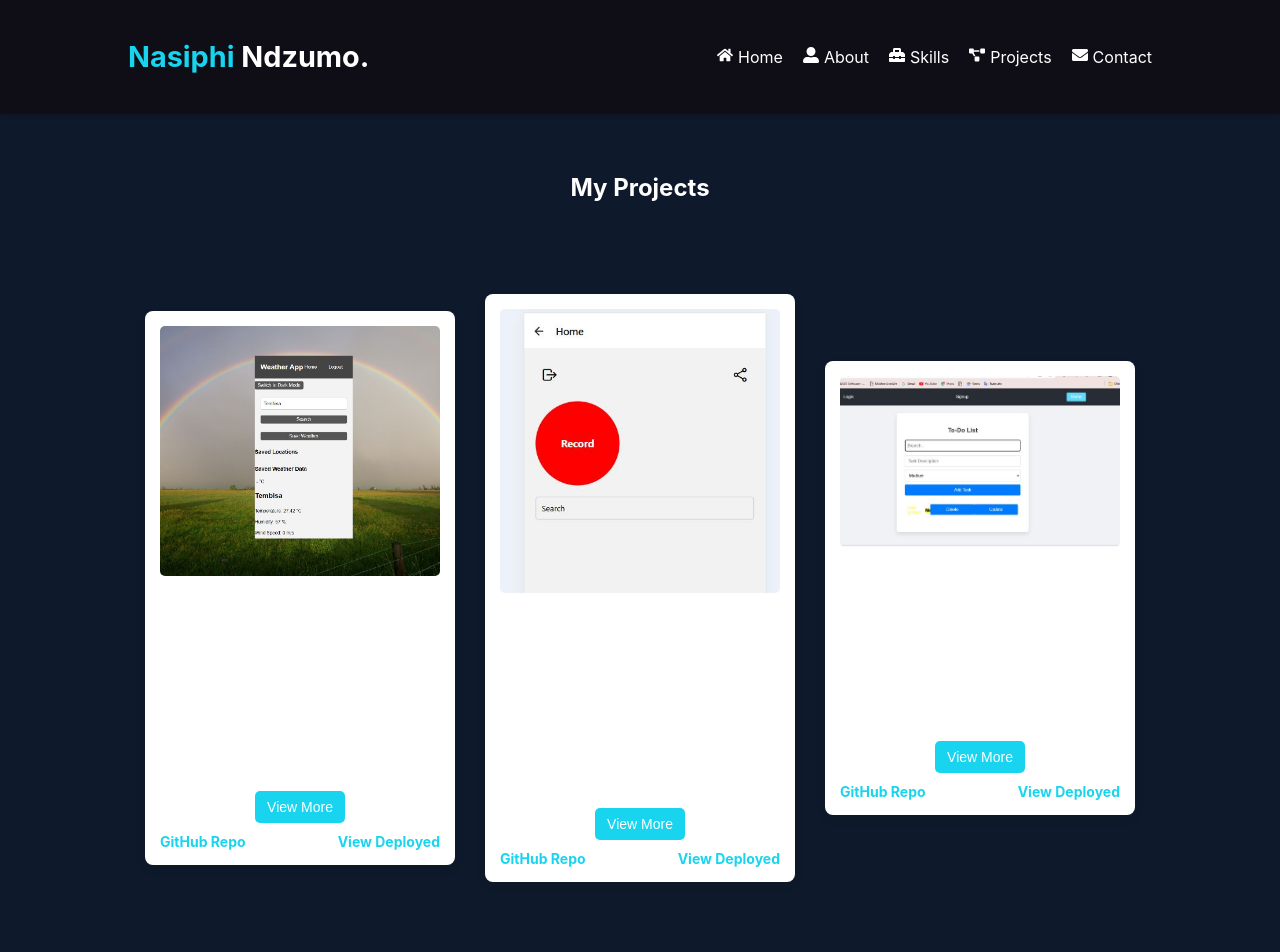
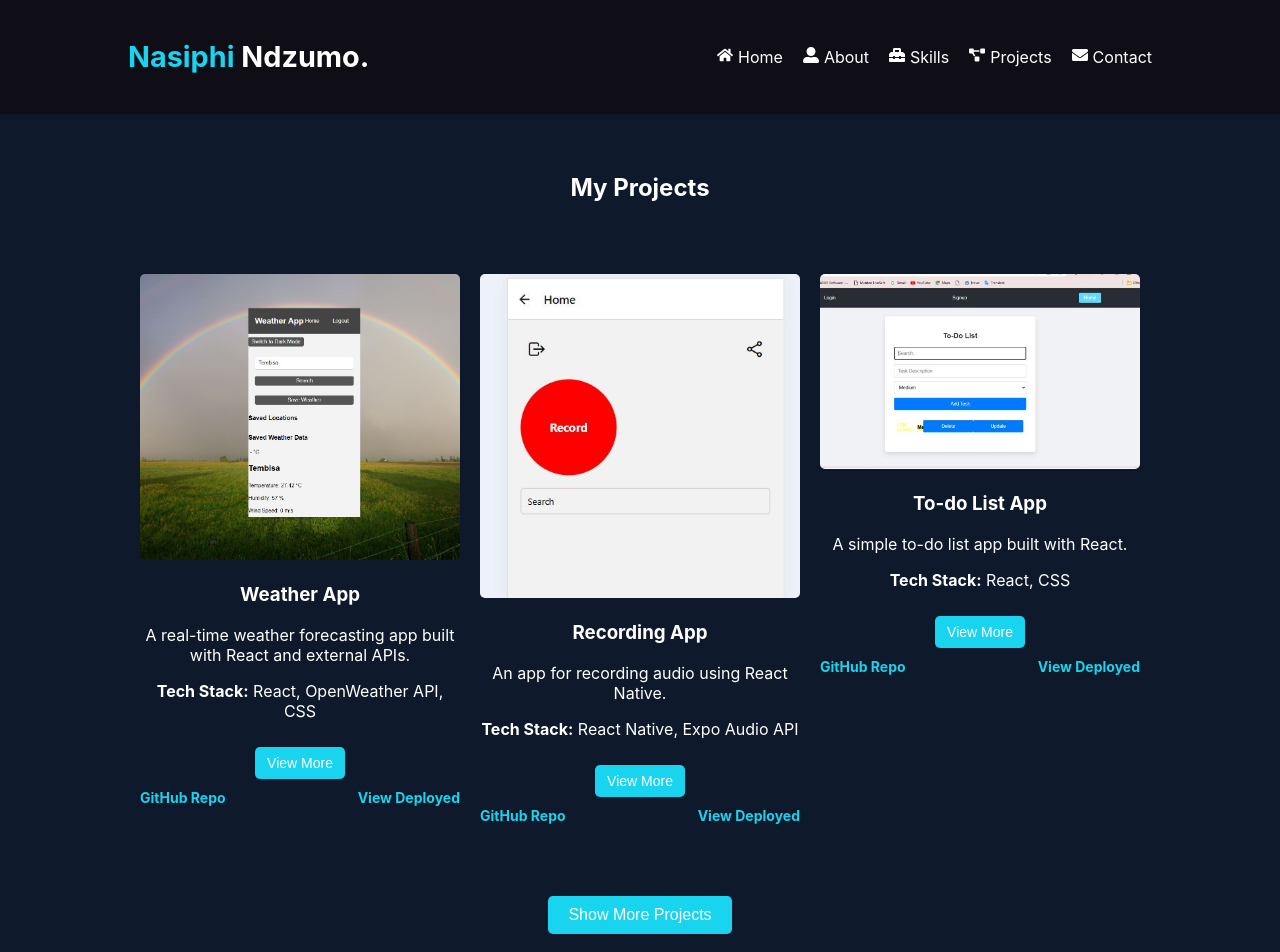
Before and after one commit to Siphe23/Portfolio-evidence, a React (Create React App) app: page /projects in a window 1280 px wide. Shown: the top 952 px of the page. Built offline with nearby package versions, Linux system fonts and the light colour scheme.

Commit message:
Updated files

```diff
--- a/src/pages/Collabs.js
+++ b/src/pages/Collabs.js
@@ -14,19 +14,22 @@ function Collabs() {
                     transition={{ duration: 0.8 }}
                 >
                     <div className="collab-header" style={{ borderLeft: '5px solid #18d4ee' }}>
-                        <h2>Project Name 1</h2>
+                        <h2>Weather-Based Travel Planner with API Integration</h2>
                     </div>
                     <div className="collab-content">
-                        <p><strong>Description:</strong> A brief overview of the project.</p>
-                        <p><strong>Tech Stack:</strong> React, Node.js, CSS, MongoDB</p>
+                        <p><strong>Description:</strong> The Weather-Based Travel Planner is a web application designed to help users plan trips based on real-time weather conditions. Users can search for destinations, view weather data, and receive activity recommendations based on the weather. The app also offers features like saving favorite destinations and viewing them on a map.</p>
+                        <p><strong>Tech Stack:</strong> React.js, Node.js, CSS, Firebase, OpenWeatherMap API, Google Maps API</p>
                         <p><strong>Key Features:</strong></p>
                         <ul>
-                            <li>Feature 1</li>
-                            <li>Feature 2</li>
+                            <li><strong>Destination Search:</strong> Allows users to search for destinations by city or location.</li>
+                            <li><strong>Weather Integration:</strong> Displays current weather conditions and a 7-day forecast using the OpenWeatherMap API.</li>
+                            <li><strong>Activity Recommendations:</strong> Suggests activities based on weather conditions (e.g., hiking for sunny weather, indoor activities for rainy days).</li>
+                            <li><strong>Favorites List:</strong> Users can save and manage a list of favorite destinations.</li>
+                            <li><strong>Map Integration:</strong> Displays selected destinations on an interactive map using Google Maps API.</li>
                         </ul>
-                        <p><strong>Challenges Faced and Solutions:</strong> Highlight a problem and how you resolved it.</p>
+                        <p><strong>Challenges Faced and Solutions:</strong> One of the main challenges was integrating weather and map APIs. The solution was optimizing API calls to ensure fast loading times and implementing error handling for cases where API data may be unavailable.</p>
                         <p><strong>Screenshots/Demo Links:</strong>
-                            <a href="https://github.com/" target="_blank" rel="noopener noreferrer">GitHub</a>,
+                            <a href="https://github.com/Portia-Nelly-Mashaba/Weather-Based-Travel-Planner-with-API-Integration.git" target="_blank" rel="noopener noreferrer">GitHub</a>,
                             <a href="https://your-live-demo-link.com" target="_blank" rel="noopener noreferrer">Live Demo</a>
                         </p>
                     </div>
@@ -39,19 +42,22 @@ function Collabs() {
                     transition={{ duration: 0.8, delay: 0.2 }}
                 >
                     <div className="collab-header" style={{ borderLeft: '5px solid #18d4ee' }}>
-                        <h2>Project Name 2</h2>
+                        <h2>Restaurant Reservation App</h2>
                     </div>
                     <div className="collab-content">
-                        <p><strong>Description:</strong> A brief overview of the project.</p>
-                        <p><strong>Tech Stack:</strong> JavaScript, HTML, CSS, Firebase</p>
+                        <p><strong>Description:</strong> The Restaurant Reservation app is a web-based platform that allows users to search for restaurants, view available reservations, and book tables. It offers features such as user authentication, reservation management, and reviews of restaurants to provide a seamless dining experience.</p>
+                        <p><strong>Tech Stack:</strong> React.js, Redux, Node.js, Express.js, MongoDB, CSS</p>
                         <p><strong>Key Features:</strong></p>
                         <ul>
-                            <li>Feature 1</li>
-                            <li>Feature 2</li>
+                            <li><strong>Restaurant Search:</strong> Users can search for restaurants based on location, cuisine, and availability.</li>
+                            <li><strong>Reservation System:</strong> Users can book a table, modify reservations, or cancel them with ease.</li>
+                            <li><strong>User Authentication:</strong> Users can create an account, log in, and manage their profile and reservations.</li>
+                            <li><strong>Restaurant Reviews:</strong> Users can rate restaurants and share their experiences with others.</li>
+                            <li><strong>Admin Dashboard:</strong> Restaurant owners can manage reservations and reviews from the admin panel.</li>
                         </ul>
-                        <p><strong>Challenges Faced and Solutions:</strong> Highlight a problem and how you resolved it.</p>
+                        <p><strong>Challenges Faced and Solutions:</strong> Integrating the reservation system was challenging due to real-time updates and availability checks. We solved this by using MongoDB to track reservations in real-time and implemented WebSocket for updates.</p>
                         <p><strong>Screenshots/Demo Links:</strong>
-                            <a href="https://github.com/" target="_blank" rel="noopener noreferrer">GitHub</a>,
+                            <a href="https://github.com/Portia-Nelly-Mashaba/restaurant-reservation-app-v2.git" target="_blank" rel="noopener noreferrer">GitHub</a>,
                             <a href="https://your-live-demo-link.com" target="_blank" rel="noopener noreferrer">Live Demo</a>
                         </p>
                     </div>
--- a/src/pages/Projects.js
+++ b/src/pages/Projects.js
@@ -1,13 +1,14 @@
 import React, { useState } from 'react';
 import '../styling/Projects.css';
 
-// Import images
+// Import images for projects that have them
 import weatherImg from '../images/weather.png';
 import recordImg from '../images/record.png';
 import todoImg from '../images/todo.png';
 
 const Projects = () => {
   const [expanded, setExpanded] = useState({});
+  const [showMore, setShowMore] = useState(false);  // State to toggle visibility of more projects
 
   const toggleExpand = (id) => {
     setExpanded((prev) => ({ ...prev, [id]: !prev[id] }));
@@ -47,7 +48,34 @@ const Projects = () => {
       repoLink: 'https://github.com/Siphe23/Todo-list.git',
       deployedLink: 'https://todo-list-ten-psi-29.vercel.app/',
     },
+    // New projects (only visible if 'showMore' is true)
+    ...(showMore ? [
+      {
+        id: 4,
+        title: 'Library Management System',
+        description: 'A library management system that handles books, users, and library operations.',
+        techStack: ['Node.js', 'Express', 'MongoDB'],
+        keyFeatures: ['Add, remove, and update books', 'User authentication and authorization', 'Search for books'],
+        challenges: ['Designing the MongoDB schema', 'Implementing user roles and permissions'],
+        repoLink: 'https://github.com/Siphe23/Library-Management-System.git',
+        deployedLink: 'https://library-management-system.com',
+      },
+      {
+        id: 5,
+        title: 'Recipe App',
+        description: 'A RESTful API for a Recipe App with user authentication and MongoDB integration.',
+        techStack: ['Node.js', 'Express', 'MongoDB', 'JWT Authentication'],
+        keyFeatures: ['Create, read, update, and delete recipes', 'User authentication', 'Filter recipes by category'],
+        challenges: ['Implementing authentication and authorization with JWT', 'Structuring API endpoints efficiently'],
+        repoLink: 'https://github.com/Siphe23/Recipe-App-API.git',
+        deployedLink: 'https://recipe-app-api.com',
+      }
+    ] : [])
   ];
+
+  const handleShowMore = () => {
+    setShowMore(prev => !prev);  // Toggle showMore state
+  };
 
   return (
     <div className="projects">
@@ -55,7 +83,7 @@ const Projects = () => {
       <div className="project-grid">
         {projects.map((project) => (
           <div className="project-card" key={project.id}>
-            <img src={project.image} alt={project.title} />
+            {project.image && <img src={project.image} alt={project.title} />}
             <h3>{project.title}</h3>
             <p>{project.description}</p>
             <p><strong>Tech Stack:</strong> {project.techStack.join(', ')}</p>
@@ -98,6 +126,9 @@ const Projects = () => {
           </div>
         ))}
       </div>
+      <button className="more-btn" onClick={handleShowMore}>
+        {showMore ? 'Show Less' : 'Show More Projects'}
+      </button>
     </div>
   );
 };
--- a/src/styling/Projects.css
+++ b/src/styling/Projects.css
@@ -22,19 +22,30 @@
 }
 
 /* Project Card */
-.project-card {
-  background-color: #fff;
-  border-radius: 8px;
-  box-shadow: 0 4px 10px rgba(0, 0, 0, 0.1);
-  padding: 15px;
-  transition: transform 0.3s ease, box-shadow 0.3s ease;
-  text-align: left;
-  max-width: 280px;
-  display: flex;
-  flex-direction: column;
-  align-items: center;
-  margin: auto;
+/* New project images (optional for new projects) */
+.project-card img {
+  width: 100%;
+  height: auto;
+  border-radius: 5px;
 }
+
+/* Adjusting the "Show More" button */
+.more-btn {
+  background-color: #18d4ee;
+  color: #fff;
+  border: none;
+  padding: 10px 20px;
+  margin: 20px 0;
+  cursor: pointer;
+  border-radius: 5px;
+  font-size: 16px;
+  transition: background 0.3s;
+}
+
+.more-btn:hover {
+  background-color: #14b8cc;
+}
+
 
 .project-card:hover {
   transform: translateY(-5px);
```
